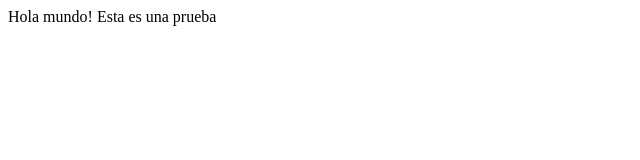
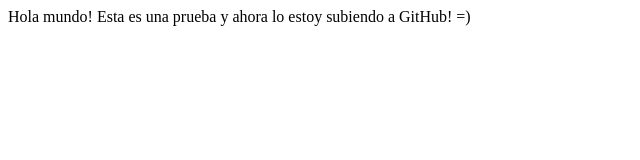
Before and after one commit to elguille-rmz/proyectoDemoCursoPrework, a plain HTML site: page index.html in a window 1280 px wide. Shown: the whole page, without its empty margins (0-640 px from the left). Drawn offline with Linux system fonts and the light colour scheme.

Commit message:
cambio agregados al sitio web

```diff
--- a/index.html
+++ b/index.html
@@ -7,6 +7,6 @@
     <title>Demo de curso prework</title>
 </head>
 <body>
-    Hola mundo! Esta es una prueba
+    Hola mundo! Esta es una prueba y ahora lo estoy subiendo a GitHub! =)
 </body>
 </html>
```
